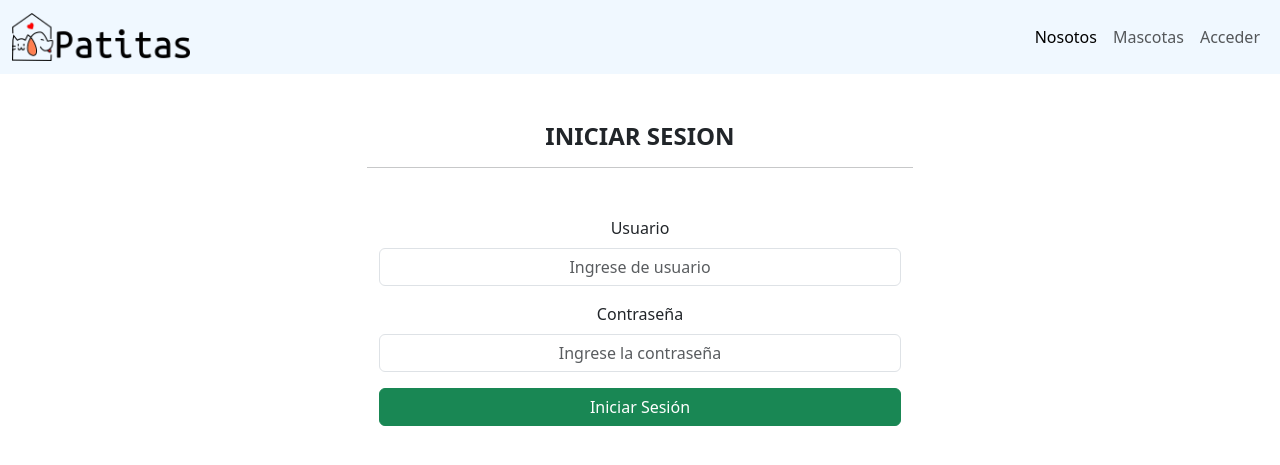
After one commit to HAPiccolo/patitasDjango, a Django app: template login/templates/registration/login.html in a window 1280 px wide. The commit adds this page. Shown: the top 465 px of the page. Run offline with Django 3.2, Linux system fonts and the light colour scheme; the template is opened without the code that fills it, so the values that code supplies are empty; some libraries are stand-ins or nearby versions.

```diff
--- a/core/templates/core/base.html
+++ b/core/templates/core/base.html
@@ -35,7 +35,15 @@
             <a class="nav-link" href="#mascotas">Mascotas</a>
           </li>
           <li class="nav-item">
-            <a class="nav-link" href="#">Acceder</a>
+
+            {% if user.is_authenticated %}
+            <form method="post" action="{% url 'logout' %}" class="d-flex">
+              {% csrf_token %}
+              <button type="submit" class="nav-link ">Salir</button>
+          </form>
+            {% else %}
+            <a class="nav-link" href="{% url "login" %}">Acceder</a>
+            {% endif %}
           </li>
         </ul>
       </div>
--- a/core/urls.py
+++ b/core/urls.py
@@ -3,6 +3,7 @@ from django.urls import path, include
 from core.views import *
 
 urlpatterns = [
-    path('admin/', admin.site.urls),
-    path('', home, name='home'),
+    path("admin/", admin.site.urls),
+    path("", home, name="home"),
+    path("login/", include("login.urls")),
 ]
--- /dev/null
+++ b/login/templates/registration/login.html
@@ -0,0 +1,42 @@
+{% extends "core/base.html" %} {% block content %}
+
+<div class="container text-center mt-5">
+  <div class="row justify-content-center">
+    <div class="col-md-6">
+      <h4><strong>INICIAR SESION</strong></h4>
+      <hr />
+      <form method="POST" class="container-sm">
+        {% csrf_token %}
+        <div class="container-sm text-dark py-3"></div>
+
+        <div class="mb-3">
+          <label for="username" class="form-label">Usuario</label>
+          <input
+            type="text"
+            name="username"
+            class="form-control text-center"
+            id="username"
+            placeholder="Ingrese de usuario"
+            required
+          />
+        </div>
+        <div class="mb-3">
+          <label for="password" class="form-label">Contraseña</label>
+          <input
+            type="password"
+            name="password"
+            class="form-control text-center"
+            id="password"
+            placeholder="Ingrese la contraseña"
+            required
+          />
+        </div>
+        <button class="btn btn-success w-100" type="submit">
+          Iniciar Sesión
+        </button>
+      </form>
+    </div>
+  </div>
+</div>
+
+{% endblock %}
--- /dev/null
+++ b/login/urls.py
@@ -0,0 +1,6 @@
+from django.urls import path, include
+
+
+urlpatterns = [
+    path("accounts/", include("django.contrib.auth.urls")),
+]
```
Also changed, not shown: core/models.py (+15 -7 lines), core/views.py (+11 -1 lines), patitas/settings.py (+48 -37 lines), core/migrations/0002_remove_mascotas_estado.py (added), core/static/img/mascota_none.png (added), db.sqlite3.
